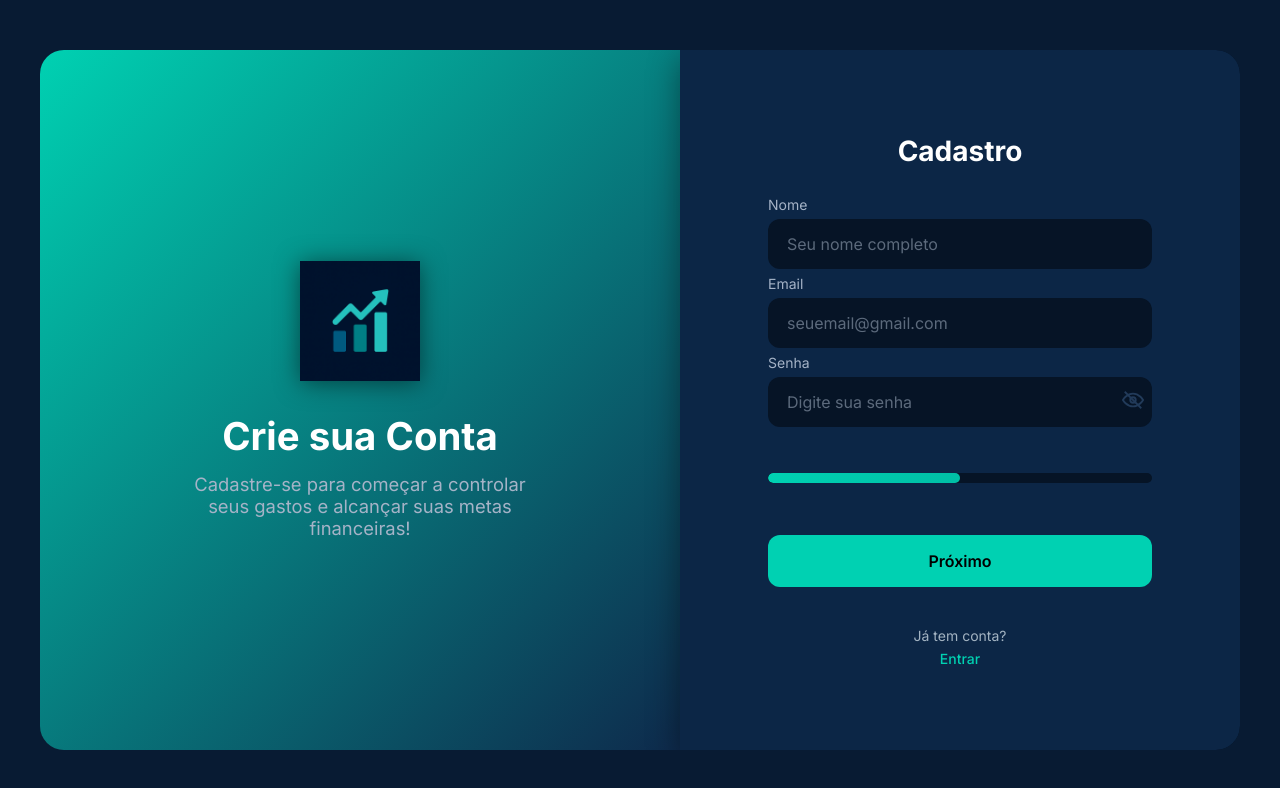
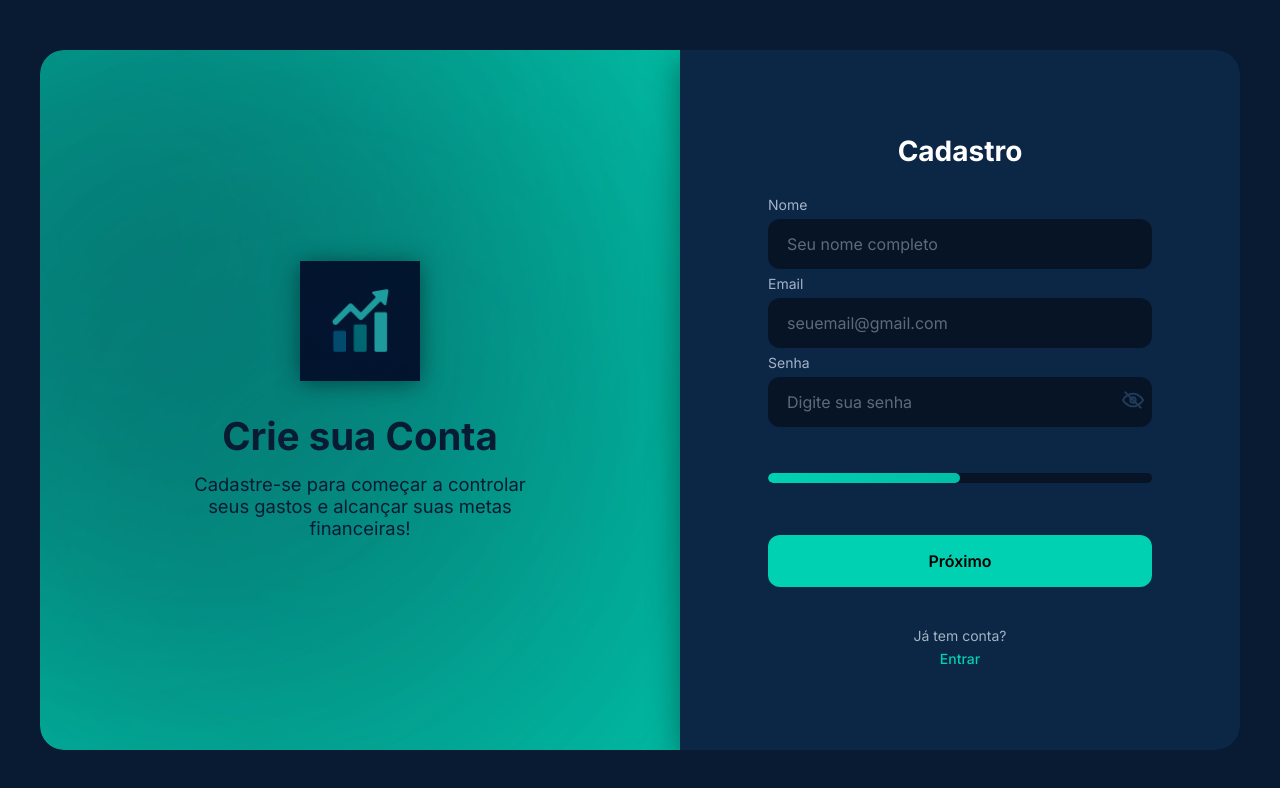
Before and after one commit to MiguellArcanjo/MyMoney, a Next.js app in the folder mymoney/: page /registro in a window 1280 px wide. Shown: the top 788 px of the page. Built offline with nearby package versions, Linux system fonts and the light colour scheme.

Commit message:
Add: Adição de animação na parte de registro

```diff
--- a/mymoney/src/app/page.module.css
+++ b/mymoney/src/app/page.module.css
@@ -40,7 +40,7 @@
 }
 
 .welcomeText {
-  color: #5C6A7C;
+  color: #081B33;
   font-size: 1.15rem;
   text-align: center;
   max-width: 340px;
--- a/mymoney/src/app/registro/page.module.css
+++ b/mymoney/src/app/registro/page.module.css
@@ -34,7 +34,7 @@
   }
 
   .welcomeTitle {
-    color: #fff;
+    color: #081B33;
     font-size: 2.4rem;
     font-weight: 700;
     margin-bottom: 14px;
@@ -42,7 +42,7 @@
   }
 
   .welcomeText {
-    color: #A5B3C7;
+    color: #081B33;
     font-size: 1.15rem;
     text-align: center;
     max-width: 340px;
@@ -242,3 +242,67 @@
       grid-column: auto;
     }
   }
+
+
+.splitLeftElegant {
+  flex: 1.1;
+  background-color: #00D1B2;
+  position: relative;
+  overflow: hidden;
+  display: flex;
+  flex-direction: column;
+  align-items: center;
+  justify-content: center;
+  padding: 80px 56px;
+  border-radius: 24px 0 0 24px;
+}
+
+/* Luz Azul 1 */
+.splitLeftElegant::before {
+  content: "";
+  position: absolute;
+  width: 220%;
+  height: 220%;
+  background: radial-gradient(circle, rgba(8, 27, 51, 0.5) 0%, transparent 60%);
+  animation: luz1 18s ease-in-out infinite alternate;
+  filter: blur(140px);
+  z-index: 0;
+}
+
+/* Luz Azul 2 */
+.splitLeftElegant::after {
+  content: "";
+  position: absolute;
+  width: 250%;
+  height: 250%;
+  background: radial-gradient(circle, rgba(8, 27, 51, 0.4) 0%, transparent 60%);
+  animation: luz2 24s ease-in-out infinite alternate;
+  filter: blur(180px);
+  z-index: 0;
+}
+
+/* Movimento da Luz 1 */
+@keyframes luz1 {
+  0% {
+    transform: translate(0%, 0%) rotate(0deg);
+  }
+  50% {
+    transform: translate(-25%, -15%) rotate(180deg);
+  }
+  100% {
+    transform: translate(0%, 0%) rotate(360deg);
+  }
+}
+
+/* Movimento da Luz 2 */
+@keyframes luz2 {
+  0% {
+    transform: translate(10%, -10%) rotate(0deg);
+  }
+  50% {
+    transform: translate(-20%, 25%) rotate(180deg);
+  }
+  100% {
+    transform: translate(10%, -10%) rotate(360deg);
+  }
+}
--- a/mymoney/src/app/registro/page.tsx
+++ b/mymoney/src/app/registro/page.tsx
@@ -126,7 +126,7 @@ export default function Register() {
     <div className={styles.containerPageLogin}>
       <div className={styles.authContainer}>
         {!isMobile && (
-          <div className={styles.splitLeft}>
+          <div className={styles.splitLeftElegant}>
             <img src="/logo.png" alt="Logo" className={styles.splitLogo} />
             <div>
               <div className={styles.welcomeTitle}>Crie sua Conta</div>
```
